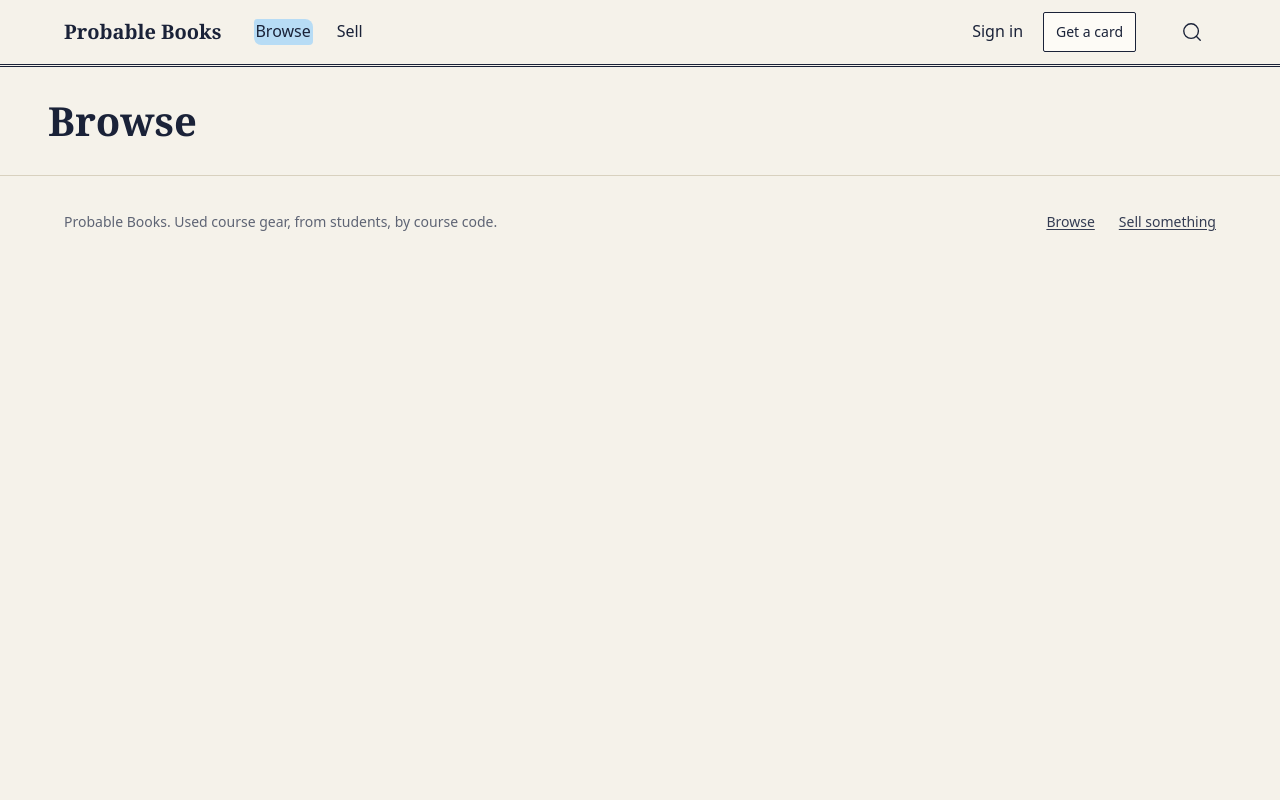
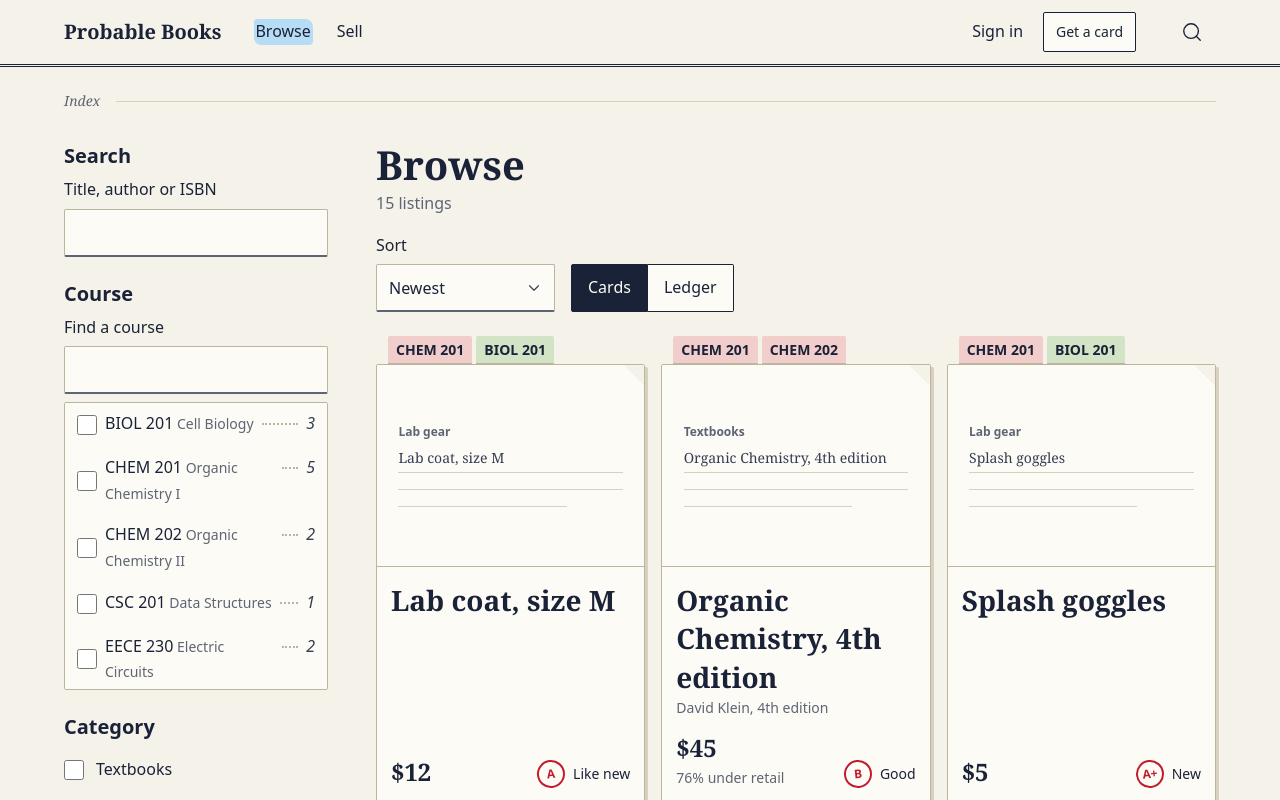
Before and after one commit to AbbasCherri/probable-books, a React (Vite) app: page /browse in a window 1280 px wide. Shown: the top 800 px of the page. Built offline with nearby package versions, Linux system fonts and the light colour scheme.

Commit message:
Compose browse page

```diff
--- a/src/pages/browse/BrowsePage.jsx
+++ b/src/pages/browse/BrowsePage.jsx
@@ -1,8 +1,164 @@
-// STUB: replace with the real page (design doc 5.2).
+import { useEffect, useRef, useState } from 'react'
+import { useSearchParams } from 'react-router'
+import { PageShell } from '@/components/layout/PageShell'
+import { Button } from '@/components/ui/Button'
+import { Pagination } from '@/components/ui/Pagination'
+import { Sheet } from '@/components/ui/Sheet'
+import { useAsync } from '@/hooks/useAsync'
+import { useDocumentTitle } from '@/hooks/useDocumentTitle'
+import { useMediaQuery } from '@/hooks/useMediaQuery'
+import * as api from '@/services/api'
+import { getActiveFilters, mostRestrictive, removeFilter } from './activeFilters'
+import { FilterPanel } from './filters/FilterPanel'
+import { ActiveFilters } from './results/ActiveFilters'
+import { NoResults } from './results/NoResults'
+import { ResultsError } from './results/ResultsError'
+import { ResultsGrid } from './results/ResultsGrid'
+import { ResultsHeader } from './results/ResultsHeader'
+import { useBrowseParams } from './useBrowseParams'
+
+/** Browse listings (doc 5.2). Every filter, the sort, the view and the page live in the URL. */
 export default function BrowsePage() {
+  useDocumentTitle('Browse used course gear')
+  const [, setSearchParams] = useSearchParams()
+  const {
+    searchParams,
+    filters,
+    view,
+    setFilter,
+    toggleList,
+
+    setView,
+    clear,
+    activeCount,
+  } = useBrowseParams()
+  const isWide = useMediaQuery('(min-width: 64rem)')
+  const [sheetOpen, setSheetOpen] = useState(false)
+
+  const query = searchParams.toString()
+  const listings = useAsync(() => api.getListings(filters), [query])
+  const courses = useAsync(() => api.getCourses(), [])
+
+  const total = listings.data?.total ?? 0
+  const pageCount = Math.max(
+    1,
+    Math.ceil(total / (listings.data?.pageSize ?? filters.pageSize)),
+  )
+  const active = getActiveFilters(filters)
+  const restrictive = mostRestrictive(filters, total)
+
+  // New page of results: start at the top of the list, not mid-scroll. Skip the first render.
+  const firstRender = useRef(true)
+  useEffect(() => {
+    if (firstRender.current) {
+      firstRender.current = false
+      return
+    }
+    window.scrollTo({ top: 0 })
+  }, [filters.page])
+
+  const removeActive = (f) => setSearchParams(removeFilter(searchParams, f))
+  const onChange = (patch) =>
+    setFilter(patch, {
+      replace: 'q' in patch || 'minPrice' in patch || 'maxPrice' in patch,
+    })
+  const panel = (
+    <FilterPanel
+      filters={filters}
+      courses={courses.data ?? []}
+      onChange={onChange}
+      onToggle={toggleList}
+    />
+  )
+  const pageHref = (n) => {
+    const next = new URLSearchParams(searchParams)
+    if (n > 1) next.set('page', String(n))
+    else next.delete('page')
+    const qs = next.toString()
+    return qs ? `?${qs}` : '?'
+  }
+
+  let results
+  if (listings.error) {
+    results = <ResultsError onRetry={listings.retry} />
+  } else if (!listings.loading && total === 0) {
+    results = (
+      <NoResults
+        restrictive={restrictive}
+        onRemoveRestrictive={removeActive}
+        onClearAll={clear}
+      />
+    )
+  } else {
+    results = (
+      <>
+        <ResultsGrid
+          items={listings.data?.items ?? []}
+          loading={listings.loading}
+          view={view}
+        />
+        {!listings.loading && (
+          <Pagination
+            page={filters.page}
+            pageCount={pageCount}
+            buildHref={pageHref}
+            className="mt-10"
+          />
+        )}
+      </>
+    )
+  }
+
   return (
-    <div className="mx-auto max-w-page px-4 py-8">
-      <h1>Browse</h1>
-    </div>
+    <PageShell chapter="Index">
+      <div className="py-8 lg:grid lg:grid-cols-[17rem_minmax(0,1fr)] lg:gap-10">
+        {isWide && (
+          <aside
+            aria-label="Filters"
+            className="sticky top-4 max-h-[calc(100dvh-2rem)] self-start overflow-y-auto pr-2"
+          >
+            {panel}
+          </aside>
+        )}
+        <div className="min-w-0 space-y-6">
+          <ResultsHeader
+            total={total}
+            loading={listings.loading}
+            sort={filters.sort}
+            onSortChange={(sort) => setFilter({ sort })}
+            view={view}
+            onViewChange={setView}
+            actions={
+              !isWide && (
+                <Button
+                  variant="outline"
+                  aria-haspopup="dialog"
+                  onClick={() => setSheetOpen(true)}
+                  className="min-h-12"
+                >
+                  {activeCount ? `Filters (${activeCount})` : 'Filters'}
+                </Button>
+              )
+            }
+          />
+          <ActiveFilters filters={active} onRemove={removeActive} onClearAll={clear} />
+          {results}
+        </div>
+      </div>
+      {!isWide && (
+        <Sheet
+          open={sheetOpen}
+          onClose={() => setSheetOpen(false)}
+          title="Filters"
+          footer={
+            <Button className="w-full" onClick={() => setSheetOpen(false)}>
+              {`Show ${total} ${total === 1 ? 'listing' : 'listings'}`}
+            </Button>
+          }
+        >
+          {panel}
+        </Sheet>
+      )}
+    </PageShell>
   )
 }
```
